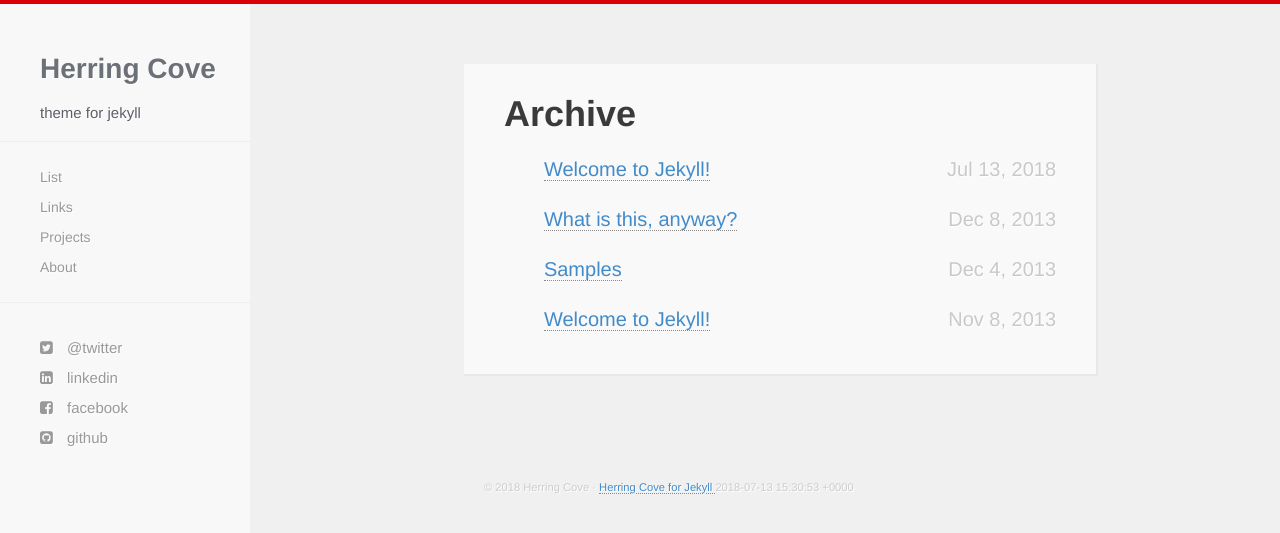
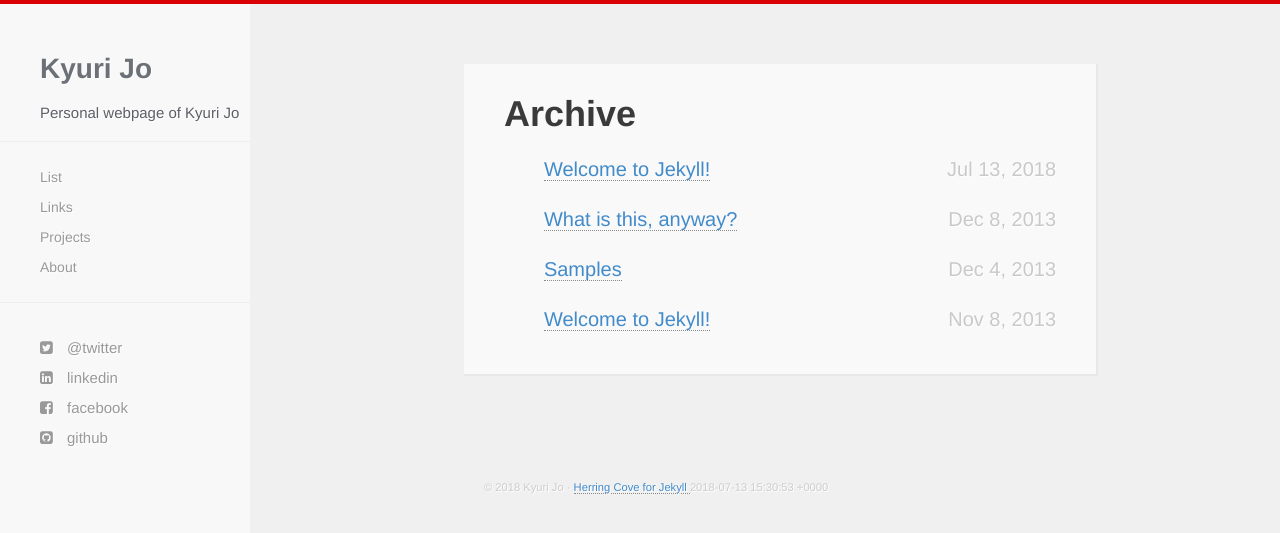
Before and after one commit to kyuriJo/kyuriJo.github.io, a Jekyll site: the page built from list.html, in a window 1280 px wide. Shown: the top 533 px of the page. Built offline with Jekyll 4.4.1, drawn with Linux system fonts in a browser that asks for light colours; nearby versions of some CDN libraries; Markdown is read by kramdown in place of the engine named in the settings.

Commit message:
Change config

```diff
--- a/_config.yml
+++ b/_config.yml
@@ -1,17 +1,13 @@
-name: Herring Cove
-author: Herring Cove
-baseurl: /herring-cove
-description: theme for jekyll
-github: http://www.github.com/arnp
-twitter: http://www.twitter.com/
-facebook: http://www.facebook.com
-linkedin: http://www.linkedin.com
-email: rnpatel[at]me.com
-location: 42°2'16"N   70°12'47"W
-disqus: diqus-username
+name: Kyuri Jo
+author: Kyuri Jo
+baseurl: /
+description: Personal webpage of Kyuri Jo
+github: http://github.com/kyuriJo
+twitter: http://twitter.com/kyuri_jo
+linkedin: http://www.linkedin.com/in/kyuriJo-bioinfo
+email: keialk[at]snu.ac.kr
 
 ##Make sure to edit the above fields, especially for disqus.
-
 
 highlighter: pygments
 markdown: redcarpet
```
